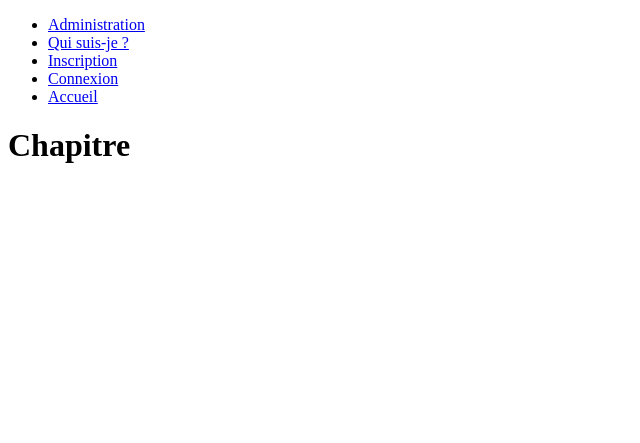
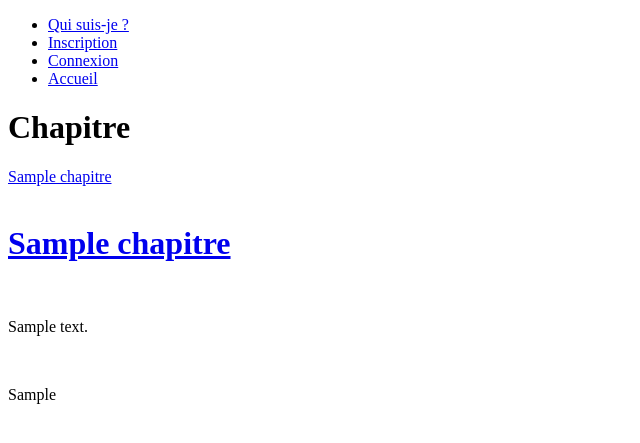
Before and after one commit to HugoDeltour/Projet4-OC, a PHP site: page / in a window 1280 px wide. Shown: the top 443 px of the page, without its empty margins (0-640 px from the left). Run offline with PHP 8.4, Linux system fonts and the light colour scheme; tables that the repository leaves empty or names only in its code hold one stand-in row (values such as "Sample post"); data that the repository does not hold is empty.

Commit message:
Modification de la page administration

```diff
--- a/config/router.php
+++ b/config/router.php
@@ -27,7 +27,7 @@
           $this->frontController->chapSeul($this->request->getGet()->get('chapID'));
         }
         elseif ($route==='administration') {
-          $this->frontController->administration();
+          $this->backController->administration();
         }
         elseif ($route==='ajoutChapitre') {
           $this->backController->ajoutChapitre($this->request->getPost());
--- a/src/DAO/chapitreDAO.php
+++ b/src/DAO/chapitreDAO.php
@@ -17,7 +17,7 @@
 	}
 
 	public function getChapitres(){
-		$sql='SELECT * FROM chapitre';
+		$sql='SELECT ID_Chapitre, Titre_Chapitre, Text_Chapitre, Ecrivain FROM chapitre';
 		$result = $this->createQuery($sql);
 		$chap=[];
 		foreach ($result as $row) {
@@ -29,7 +29,7 @@
 	}
 
 	public function getChapitre($chapID){
-		$sql='SELECT * FROM chapitre WHERE ID_Chapitre = ?';
+		$sql='SELECT ID_Chapitre, Titre_Chapitre, Text_Chapitre, Ecrivain FROM chapitre WHERE ID_Chapitre = ?';
 		$result= $this->createQuery($sql,[$chapID]);
 		$chap = $result->fetch();
 		$result->closeCursor();
--- a/src/DAO/commentDAO.php
+++ b/src/DAO/commentDAO.php
@@ -18,7 +18,7 @@
 
   public function getCommentsFromArticle($chapitreId)
   {
-      $sql = 'SELECT * FROM commentaire WHERE Commentaire_ID_Chapitre = ? ORDER BY Date_Creation DESC';
+      $sql = 'SELECT Pseudo, Text_Commentaire, Date_Creation, signaler, Commentaire_ID_Chapitre FROM commentaire WHERE Commentaire_ID_Chapitre = ? ORDER BY Date_Creation DESC';
       $result = $this->createQuery($sql,[$chapitreId]);
       $comments=[];
       foreach($result as $row){
--- a/src/DAO/utilisateurDAO.php
+++ b/src/DAO/utilisateurDAO.php
@@ -8,8 +8,8 @@
 
   public function inscription(parametre $post){
     $this->checkUtilisateur($post);
-    $sql = 'INSERT INTO user (Pseudo,Password) VALUES (?,?)';
-    $this->createQuery($sql,[$post->get('pseudo'),password_hash($post->get('password'),PASSWORD_BCRYPT)]);
+    $sql = 'INSERT INTO user (Pseudo,Password,role_id) VALUES (?,?,?)';
+    $this->createQuery($sql,[$post->get('pseudo'),password_hash($post->get('password'),PASSWORD_BCRYPT)],2);
   }
 
   public function checkUtilisateur(parametre $post){
@@ -22,16 +22,12 @@
   }
 
   public function connexion(parametre $post){
-    $sql = 'SELECT ID_user,Password FROM user WHERE pseudo =?';
-    var_dump($post);
+    $sql = 'SELECT user.ID_user,user.Password,role.Nom_Role FROM user INNER JOIN role ON role.ID_Role= user.role_id WHERE pseudo =?';
     $data=$this->createQuery($sql,[$post->get('pseudo')]);
     $result=$data->fetch();
-    var_dump($result);
     $isPasswordOK = password_verify($post->get('password'),password_hash($result['Password'],PASSWORD_BCRYPT));
-    var_dump($isPasswordOK);
     return ['result'=>$result,'isPasswordOK'=>$isPasswordOK];
   }
 
 }
-
 ?>
--- a/src/controller/backController.php
+++ b/src/controller/backController.php
@@ -70,5 +70,12 @@
     header('Location:../public/index.php');
   }
 
+  public function administration(){
+    $reqChap = $this->chapitreDAO->getChapitres();
+    return $this->view->rendu('administration',[
+      'reqChap'=>$reqChap
+    ]);
+  }
+
 }
 ?>
--- a/src/controller/frontController.php
+++ b/src/controller/frontController.php
@@ -31,13 +31,6 @@
   public function auteur(){
     $reqChap = $this->chapitreDAO->getChapitres();
     return $this->view->rendu('auteur',[
-      'reqChap'=>$reqChap
-    ]);
-  }
-
-  public function administration(){
-    $reqChap = $this->chapitreDAO->getChapitres();
-    return $this->view->rendu('administration',[
       'reqChap'=>$reqChap
     ]);
   }
@@ -100,6 +93,7 @@
       if($result && $result['isPasswordOK']){
         $this->session->set('connexion','Bienvenue');
         $this->session->set('id',$result['result']['id']);
+        $this->session->set('role',$result['result']['Nom_Role']);
         $this->session->set('pseudo',$post->get('pseudo'));
         header('Location:../public/index.php');
       }
--- a/templates/administration.php
+++ b/templates/administration.php
@@ -13,6 +13,7 @@
     ?>
 </div></br>
 <div id="administration">
-  <a href="./index.php?route=ajoutChapitre">Ajout chapitre</a>
-  <a href="./index.php?route=modifChapitre">Modification chapitre</a>
+  <a href="./index.php?route=ajoutChapitre">Ajout chapitre</a></br>
+  <a href="./index.php?route=commentairesSignalés">Commentaires signalés</a></br>
+  <a href="./index.php?route=utilisateurSite">Utilisateur</a></br>
 </diV>
--- a/templates/menu.php
+++ b/templates/menu.php
@@ -1,12 +1,17 @@
 <div id="menu">
     <nav>
         <ul>
-            <li><a href="./index.php?route=administration">Administration</a></li>
+
             <li><a href="./index.php?route=auteur">Qui suis-je ?</a></li>
             <?php if($this->session->get('pseudo')){
               ?>
               <li><a href="./index.php?route=deconnexion">Déconnexion</a></li>
               <?php
+              if($this->session->get('role')==='admin'){
+                ?>
+                <li><a href="./index.php?route=administration">Administration</a></li>
+                <?php
+              }
             }
             else{
               ?>
```
